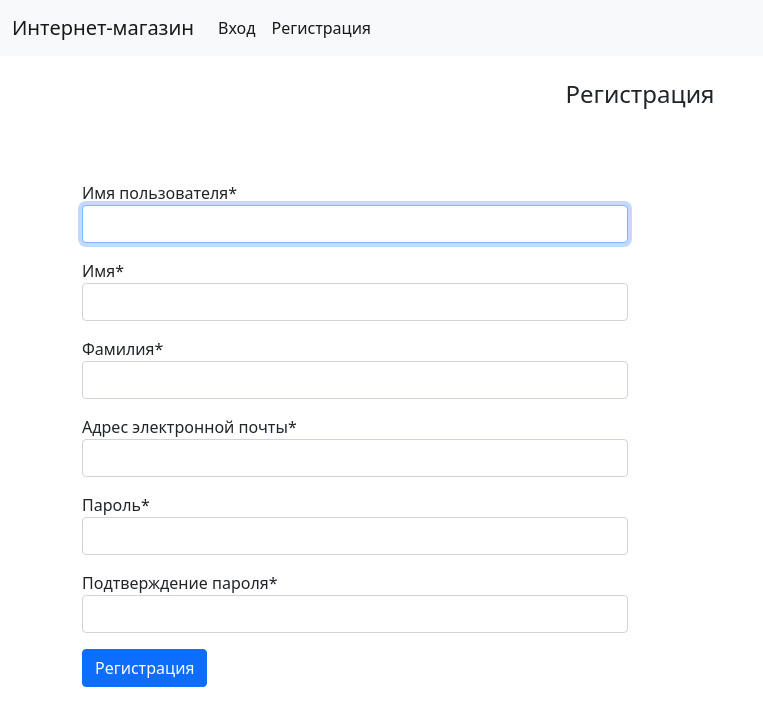
After one commit to NikitaRadin/online_store, a Django app: page /user_registration/ in a window 1280 px wide. The commit adds this page. Shown: the top 726 px of the page, without its empty margins (0-763 px from the left). Run offline with Django 3.2, Linux system fonts and the light colour scheme; some libraries are stand-ins or nearby versions.

Commit message:
Реализован механизм регистрации нового пользователя

```diff
--- a/online_store/urls.py
+++ b/online_store/urls.py
@@ -5,5 +5,6 @@ from online_store_app import views
 urlpatterns = [
     path('category/', views.category),
     path('subcategory/', views.subcategory),
-    path('product/', views.product)
+    path('product/', views.product),
+    path('user_registration/', views.user_registration)
 ]
--- /dev/null
+++ b/online_store_app/forms.py
@@ -0,0 +1,30 @@
+from django.contrib.auth.forms import UserCreationForm
+from django.forms import CharField, EmailField
+from django.contrib.auth.models import User
+
+
+class UserRegistrationForm(UserCreationForm):
+    def __init__(self, *args, **kwargs):
+        super(UserRegistrationForm, self).__init__(*args, **kwargs)
+        self.fields['username'].label = 'Имя пользователя'
+        self.fields['username'].help_text = None
+        self.fields['first_name'] = CharField(label='Имя', max_length=30)
+        self.fields['last_name'] = CharField(label='Фамилия', max_length=30)
+        self.fields['email'] = EmailField(label='Адрес электронной почты')
+        self.fields['password1'].label = 'Пароль'
+        self.fields['password1'].help_text = None
+        self.fields['password2'].label = 'Подтверждение пароля'
+        self.fields['password2'].help_text = None
+
+    class Meta:
+        model = User
+        fields = ('username', 'first_name', 'last_name', 'email', 'password1', 'password2')
+
+    def save(self, commit=True):
+        user = super(UserRegistrationForm, self).save(commit=False)
+        user.first_name = self.cleaned_data['first_name']
+        user.last_name = self.cleaned_data['last_name']
+        user.email = self.cleaned_data['email']
+        if commit:
+            user.save()
+        return user
--- a/online_store_app/views.py
+++ b/online_store_app/views.py
@@ -1,4 +1,7 @@
-from django.shortcuts import render
+from django.shortcuts import render, redirect
+from online_store_app.forms import UserRegistrationForm
+from django.contrib.auth import login
+from django.contrib import messages
 
 
 def category(request):
@@ -46,3 +49,19 @@ def product(request):
                                        {'name': 'Четвёртая', 'value': 'Четвёртое'},
                                        {'name': 'Пятая', 'value': 'Пятое'}]}
     return render(request, 'product.html', context=context)
+
+
+def user_registration(request):
+    if request.method == 'POST':
+        user_registration_form = UserRegistrationForm(request.POST)
+        if user_registration_form.is_valid():
+            user = user_registration_form.save()
+            login(request, user)
+            messages.success(request, 'Регистрация успешно завершена')
+            return redirect('/category/?category_id=1')
+        messages.error(request, 'Не удалось завершить регистрацию')
+    user_registration_form = UserRegistrationForm()
+    context = {'title': 'Регистрация',
+               'header': 'Регистрация',
+               'user_registration_form': user_registration_form}
+    return render(request, 'user_registration.html', context=context)
--- a/templates/basic.html
+++ b/templates/basic.html
@@ -17,6 +17,7 @@
         </button>
         <div class="collapse navbar-collapse" id="navbarNavDropdown">
             <ul class="navbar-nav">
+                {% if user.is_authenticated %}
                 <li class="nav-item dropdown">
                     <a class="nav-link dropdown-toggle active" href="#" id="navbarDropdownMenuLink" role="button"
                        data-bs-toggle="dropdown" aria-expanded="false">Категории</a>
@@ -41,6 +42,14 @@
                 <li class="nav-item">
                     <a class="nav-link active" href="#">Выход</a>
                 </li>
+                {% else %}
+                <li class="nav-item">
+                    <a class="nav-link active" href="#">Вход</a>
+                </li>
+                <li class="nav-item">
+                    <a class="nav-link active" href="#">Регистрация</a>
+                </li>
+                {% endif %}
             </ul>
         </div>
     </div>
@@ -48,6 +57,14 @@
 <br />
 <h4 class="text-center">{{ header }}</h4>
 <br />
+<ul class="messages">
+    {% for message in messages %}
+    <div class="container-fluid p-0">
+        <div class="alert {{ message.tags }} alert-dismissible" role="alert" >{{ message }}</div>
+    </div>
+    {% endfor %}
+</ul>
+<br />
 {% block content %}{% endblock content %}
 <script src="https://cdn.jsdelivr.net/npm/bootstrap@5.0.2/dist/js/bootstrap.bundle.min.js"
         integrity="sha384-MrcW6ZMFYlzcLA8Nl+NtUVF0sA7MsXsP1UyJoMp4YLEuNSfAP+JcXn/tWtIaxVXM"
--- /dev/null
+++ b/templates/user_registration.html
@@ -0,0 +1,32 @@
+{% extends "basic.html" %}
+{% block content %}
+{% load crispy_forms_tags %}
+<div class="container">
+    <div class="row">
+        <div class="col-6">
+            <form method="POST">
+                {% csrf_token %}
+                <div class="mb-3">
+                    {{ user_registration_form.username|as_crispy_field }}
+                </div>
+                <div class="mb-3">
+                    {{ user_registration_form.first_name|as_crispy_field }}
+                </div>
+                <div class="mb-3">
+                    {{ user_registration_form.last_name|as_crispy_field }}
+                </div>
+                <div class="mb-3">
+                    {{ user_registration_form.email|as_crispy_field }}
+                </div>
+                <div class="mb-3">
+                    {{ user_registration_form.password1|as_crispy_field }}
+                </div>
+                <div class="mb-3">
+                    {{ user_registration_form.password2|as_crispy_field }}
+                </div>
+                <button type="submit" class="btn btn-primary">Регистрация</button>
+            </form>
+        </div>
+    </div>
+</div>
+{% endblock content %}
```
Also changed, not shown: online_store/settings.py (+13 -1 lines).
